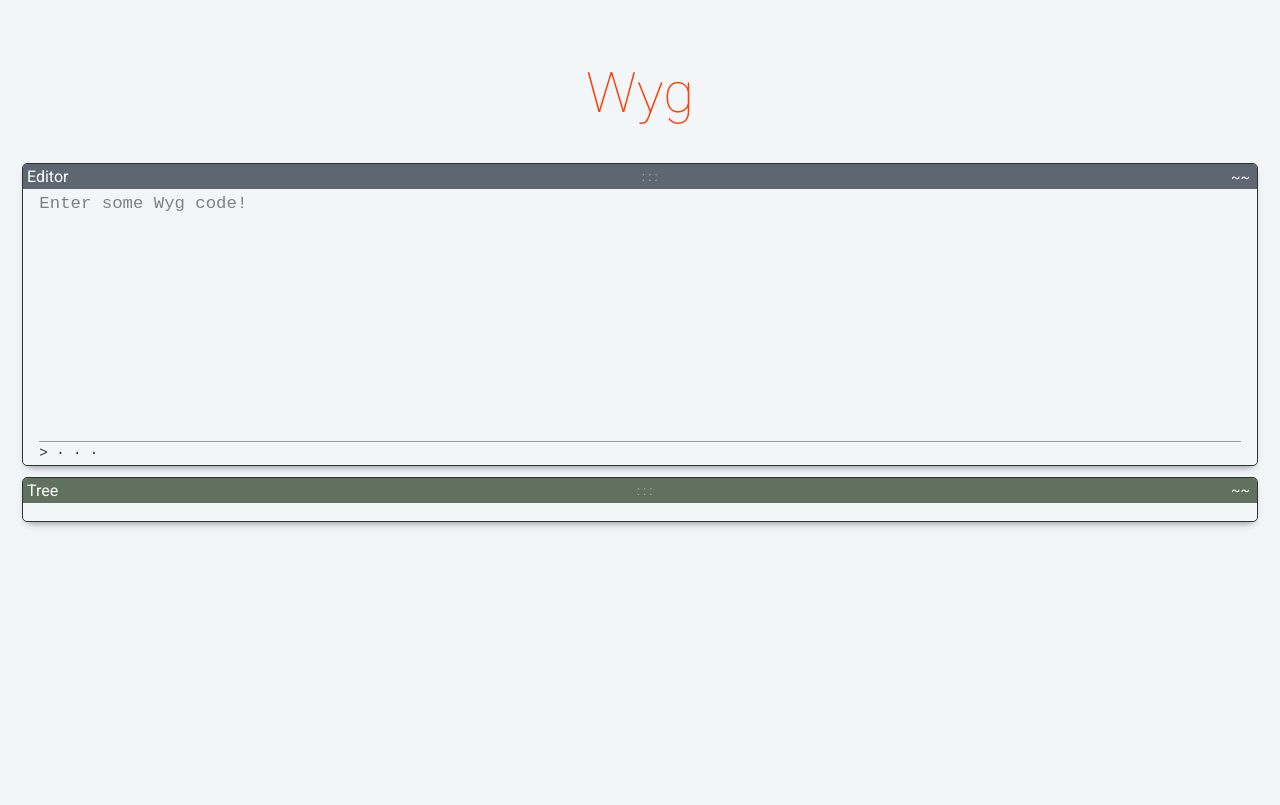
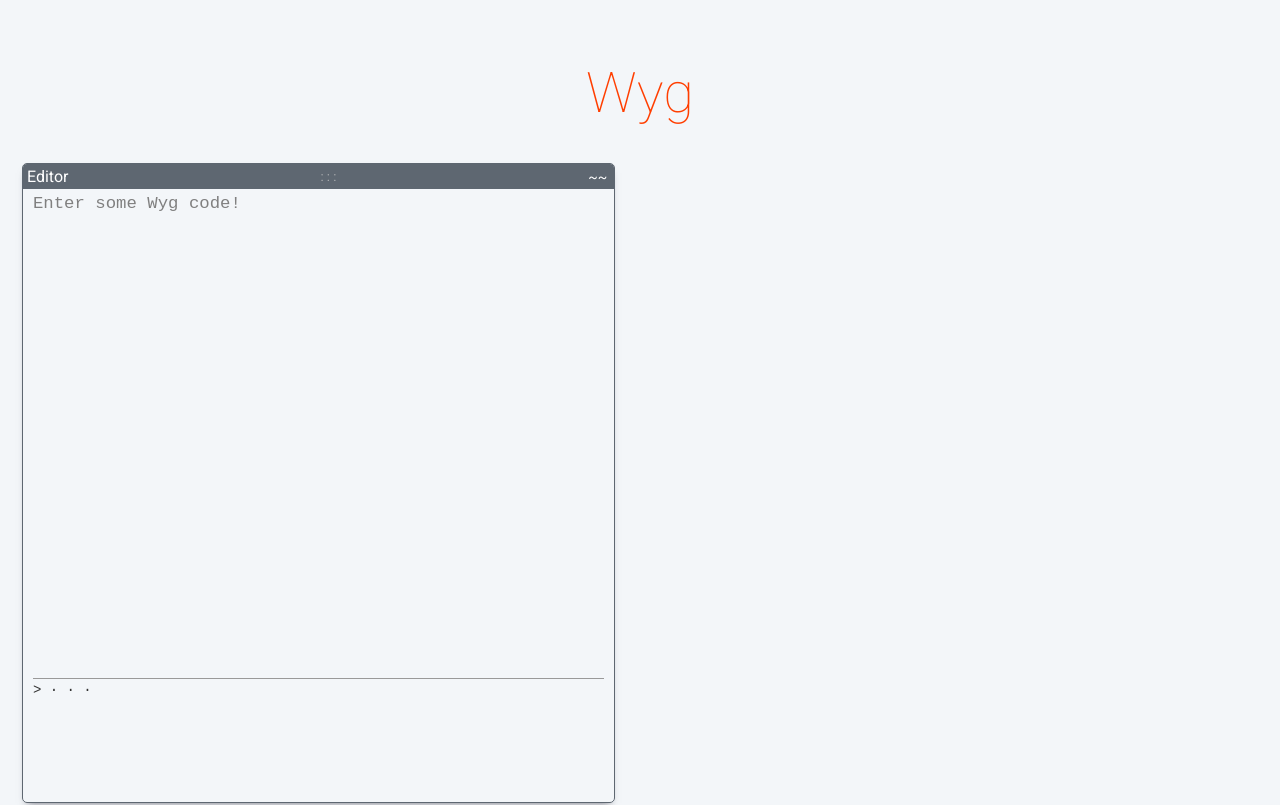
Before and after one commit to lctr/ewyg, a Svelte app: page / in a window 1280 px wide. Shown: the top 805 px of the page. Built offline with nearby package versions, Linux system fonts and the light colour scheme.

Commit message:
changed pane layout to vertical

```diff
--- a/src/components/Editor.svelte
+++ b/src/components/Editor.svelte
@@ -11,10 +11,17 @@ let RESULT = EMPTY;
 let MESSAGE = EMPTY;
 let ERROR;
 let session;
-const editor = {title: "Editor", color: "blue"};
-const syntax = {title: "Tree", color: "green"};
+const editor = { pos: "left", title: "Editor", color: "blue" };
+const syntax = { pos: "right", title: "Expression", color: "green" };
 
 function handleInput(e) {
+  console.log(e);
+
+  if (INPUT && INPUT.length > 0) runInput();
+
+}
+
+function runInput() {
   try {
     session = Egg.run(INPUT.replaceAll('&nbsp;', ''));
     if (session.error) {
@@ -22,7 +29,7 @@ function handleInput(e) {
         AST = Egg.parseError;
         MESSAGE = 'Error parsing input!';
       } else {
-        MESSAGE = session.message;
+        MESSAGE = Egg.session.message;
       }
       syntax.color = "red";
       editor.color = "purple";
@@ -31,39 +38,39 @@ function handleInput(e) {
     } else {
       AST = JSON.stringify(session.ast, null, 2);
       session.error = void 0;
-      RESULT = session.value;
+      RESULT = session.value ?? EMPTY;
       syntax.color = "green";
       editor.color = "blue";
       ERROR = false;
     }
   } catch (e) {
     console.log(e);
-    MESSAGE = session.message;
+    MESSAGE = e;
     ERROR = true;
     Egg.reset();
   }
 }
 
-
 </script>
 
 <div class="active-panes">
-  <Pane {...editor}>
+  <Pane {...editor} style="display: flex;">
     <div id="editing"
       contenteditable="true"
       data-placeholder={PLACEHOLDER}
-      on:keyup="{handleInput}"
-      bind:innerHTML={INPUT} />
+      on:keyup={handleInput}
+      bind:textContent={INPUT}>
+
+    </div>
 
     <div id="result">
       {#if ERROR }
-        <pre>&gt; {MESSAGE}</pre>
+      <pre>&gt; {MESSAGE}</pre>
       {:else}
-        <code>&gt; {RESULT}</code>
+      <code>&gt; {RESULT}</code>
       {/if}
     </div>
   </Pane>
-
   <Pane {...syntax}>
     <pre>{AST}</pre>
   </Pane>
@@ -72,12 +79,14 @@ function handleInput(e) {
 <style>
 
 .active-panes {
+	align-items: flex-start;
+	display: flex;
+	/* flex: 2 1 auto; */
+	/* flex-direction: column; */
+	gap: 0.75em;
+  justify-content: space-evenly;
 	margin-top: 0.75em;
-	display: grid;
-	flex: 2 1 auto;
-	flex-direction: column;
-	gap: 0.75em;
-	align-items: start;
+  width: 100%;
 }
 
 #editing:empty:not(:focus):before {
@@ -86,23 +95,24 @@ function handleInput(e) {
 }
 
 #editing {
-  font-size: 13pt;
-  font-family: monospace;
-  line-height: 20pt;
-  width: 100%;
-  height: 250px;
-  z-index: 1;
-  outline: none;
   background: transparent;
   caret-color: red;
+  font-family: monospace;
+  font-size: 13pt;
+  line-height: 20pt;
   /* line-height: 1.1; */
+  height: 80%;
+  outline: none;
   text-align: left;
+  /* width: 100%; */
+  z-index: 1;
 }
 
 #result {
+  border-top: 1px solid #999;
+  overflow-y: scroll;
+  padding: 2px 0;
   width: 100%;
-  padding: 2px 0;
-  border-top: 1px solid #999;
 }
 
 .error {
@@ -112,4 +122,12 @@ function handleInput(e) {
 #ast {
   text-align: left;
 }
+
+pre {
+  white-space: pre-wrap;       /* Since CSS 2.1 */
+  white-space: -moz-pre-wrap;  /* Mozilla, since 1999 */
+  white-space: -pre-wrap;      /* Opera 4-6 */
+  white-space: -o-pre-wrap;    /* Opera 7 */
+  word-wrap: break-word;       /* Internet Explorer 5.5+ */
+}
 </style>
--- a/src/components/layout/Pane.svelte
+++ b/src/components/layout/Pane.svelte
@@ -1,12 +1,14 @@
 <script>
+  export let pos;
   export let title;
   export let color;
   export let label = " : : : ";
   let active = true;
   const toggle = () => active = !active;
+
 </script>
 
-<div class="pane-wrapper" data-color={color}>
+<div class={"pane-wrapper" + (pos ? ' pane-' + pos : '')} data-color={color}>
   <div class="pane-header">
       <div class="pane-title">{title}</div>
       <div class="pane-message">{label}</div>
@@ -32,13 +34,38 @@
 	--purple2: #79778d;
 }
 
+.blue1,
+.pane-wrapper[data-color='blue'] {
+	--bg-color: var(--blue1);
+}
+
+.red1,
+.pane-wrapper[data-color='red'] {
+	--bg-color: var(--red1);
+}
+
+.green1,
+.pane-wrapper[data-color='green'] {
+	--bg-color: var(--green1);
+}
+
+.purple1,
+.pane-wrapper[data-color='purple'] {
+	--bg-color: var(--purple1);
+}
+
 .pane-wrapper {
 	display: grid;
 	position: relative;
 	border-radius: 5px;
-	border: 1px solid;
+	border: 1px solid var(--bg-color);
 	box-shadow: 0 5px 8px -5px rgba(40, 40, 55, 0.65);
 	grid-template-rows: 25px 1fr;
+}
+
+.pane-left, .pane-right {
+  width: 48%;
+  height: 80vh;
 }
 
 .pane-header {
@@ -111,6 +138,7 @@ a:hover {
   width: 98%;
   height: 100%;
   text-align: left;
+  justify-content: space-evenly;
 }
 
 .pane-content form div {
```
